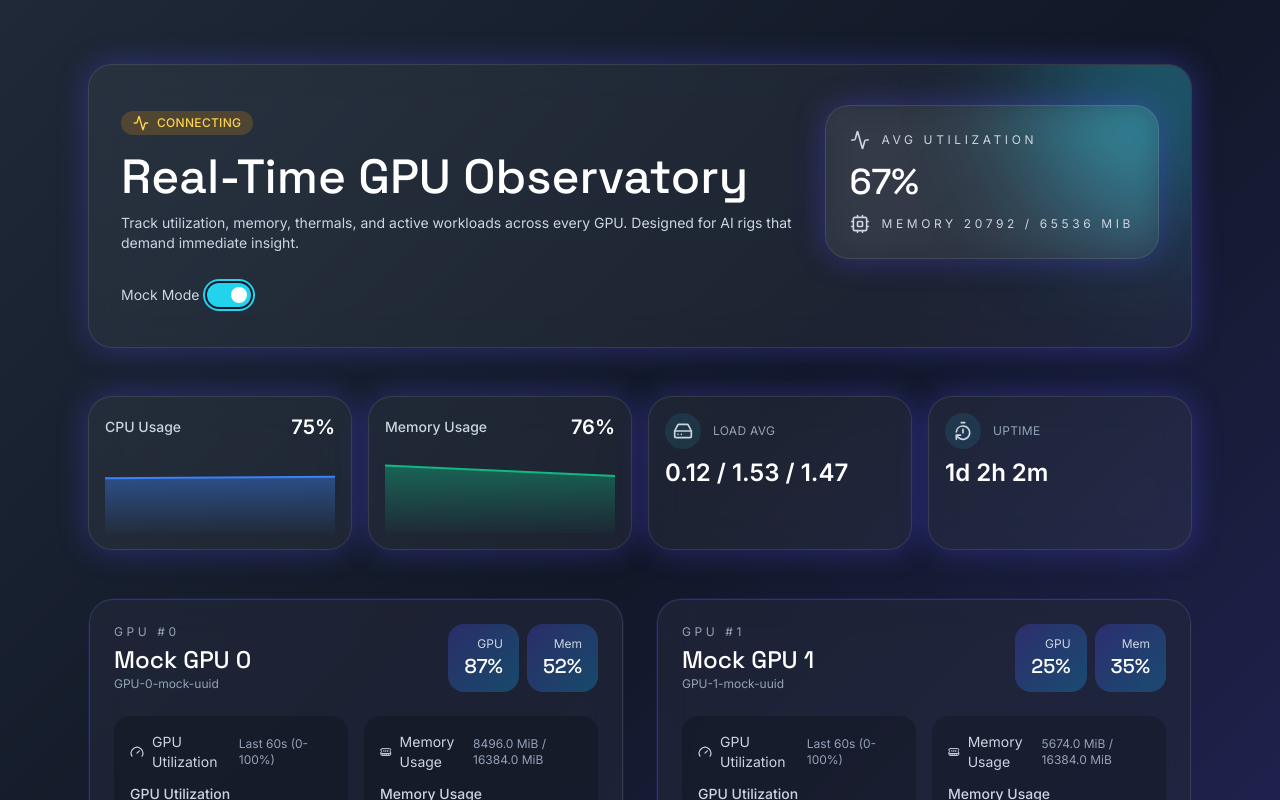
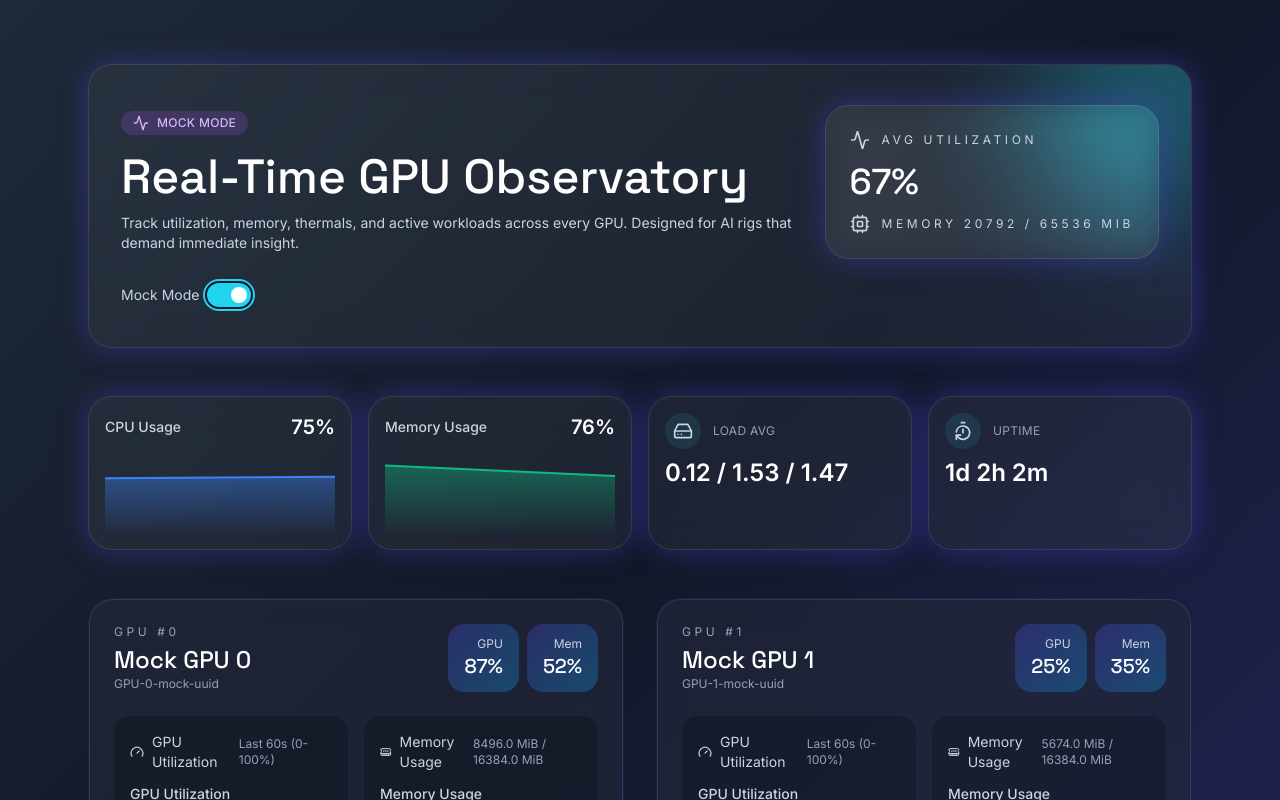
Before and after one commit to JeremyCottontail/gpu-monitoring, a React (Vite) app in the folder frontend/: page / in a window 1280 px wide. Both pictures are taken after a click on the switch 229 px from the left and 295 px from the top of the page. Shown: the top 800 px of the page. Built offline with nearby package versions, Linux system fonts and the light colour scheme; no server answers.

Commit message:
fixed mock mode: now it's not reconnecting to backend, show mock mode in status badge

```diff
--- a/frontend/src/App.tsx
+++ b/frontend/src/App.tsx
@@ -93,12 +93,16 @@ const average = (values: number[]) => {
 };
 
 const App = () => {
+  // Only connect to backend if not in mock mode
   const { data, status, error, reconnect } = useGpuStream();
   const mockData = useMockData();
   const { history, systemHistory, update } = useHistory();
 
+  // Check if mock mode is enabled
+  const isMockMode = localStorage.getItem('mockModeEnabled') === 'true';
+
   // Determine which data to use based on mock mode
-  const displayData = localStorage.getItem('mockModeEnabled') === 'true' ? mockData : data;
+  const displayData = isMockMode ? mockData : data;
 
   useEffect(() => {
     update(displayData ?? null);
@@ -134,7 +138,7 @@ const App = () => {
           <div className="absolute -right-24 -top-24 h-64 w-64 rounded-full bg-accent-500/30 blur-3xl" />
           <div className="flex flex-wrap items-center justify-between gap-6">
             <div>
-              <StatusBadge status={status} />
+              <StatusBadge status={isMockMode ? "online" : status} isMockMode={isMockMode} />
               <h1 className="mt-4 font-display text-4xl text-white md:text-5xl">
                 Real-Time GPU Observatory
               </h1>
@@ -163,7 +167,7 @@ const App = () => {
               <MockModeToggle />
             </div>
 
-            {error && (
+            {error && !isMockMode && (
               <div className="flex items-center justify-between rounded-2xl border border-rose-500/30 bg-rose-500/10 px-4 py-3 text-sm text-rose-200">
                 <p>{error}</p>
                 <button
@@ -196,7 +200,7 @@ const App = () => {
 
         {!displayData?.gpus?.length && status !== "connecting" && (
           <div className="glass-panel text-center py-16 text-slate-300">
-            {localStorage.getItem('mockModeEnabled') === 'true'
+            {isMockMode
               ? "Mock data loaded - no real GPUs detected"
               : "No GPUs detected. Ensure the telemetry service is running."}
           </div>
--- a/frontend/src/components/StatusBadge.tsx
+++ b/frontend/src/components/StatusBadge.tsx
@@ -4,6 +4,7 @@ import type { StreamStatus } from "@/types";
 
 type Props = {
   status: StreamStatus;
+  isMockMode?: boolean;
 };
 
 const statusConfig: Record<StreamStatus, { label: string; icon: React.ReactNode; color: string }> = {
@@ -29,7 +30,22 @@ const statusConfig: Record<StreamStatus, { label: string; icon: React.ReactNode;
   },
 };
 
-export const StatusBadge = ({ status }: Props) => {
+export const StatusBadge = ({ status, isMockMode }: Props) => {
+  // If in mock mode, override the status to show "Mock Mode"
+  if (isMockMode) {
+    return (
+      <motion.div
+        layout
+        className="inline-flex items-center gap-2 rounded-full bg-purple-500/20 px-3 py-1 text-xs font-medium uppercase tracking-wide text-purple-300"
+        initial={{ opacity: 0, scale: 0.8 }}
+        animate={{ opacity: 1, scale: 1 }}
+      >
+        <Activity className="h-4 w-4" />
+        Mock Mode
+      </motion.div>
+    );
+  }
+
   const cfg = statusConfig[status];
   return (
     <motion.div
```
